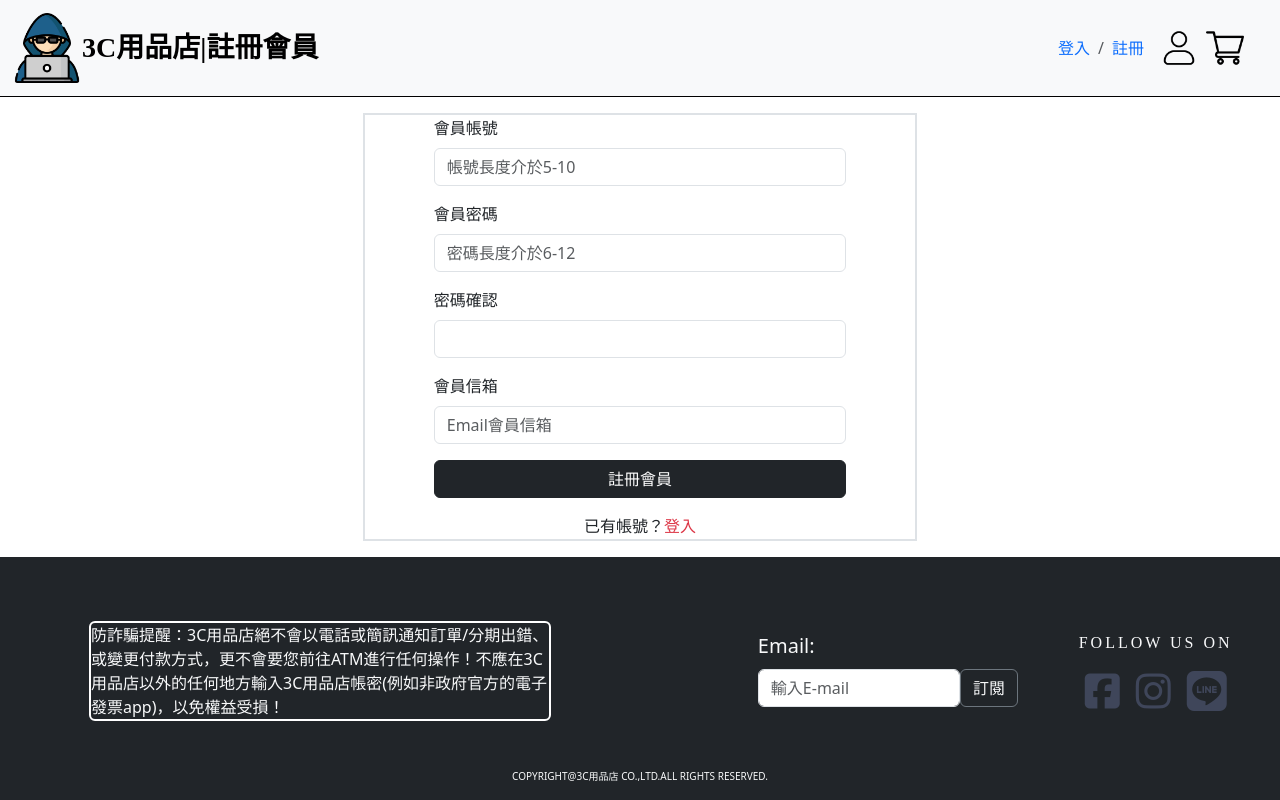
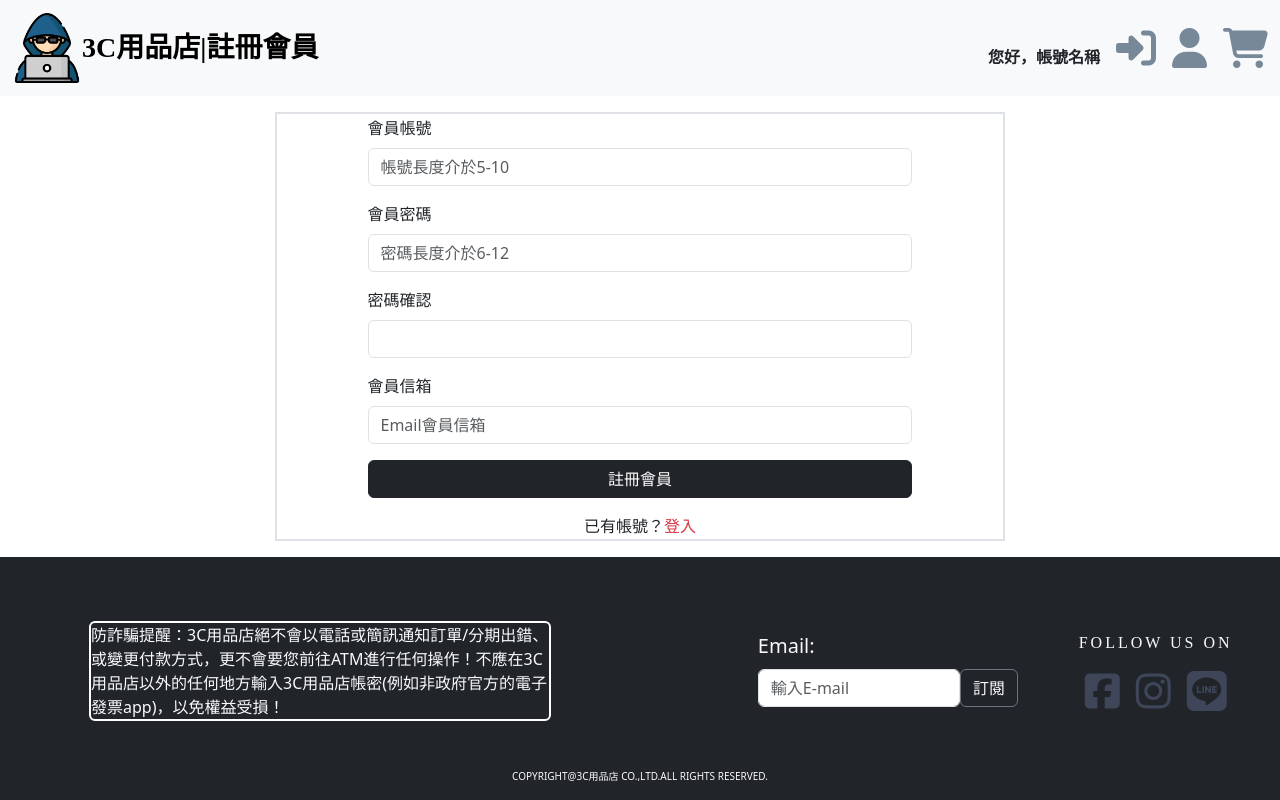
Before and after one commit to justinhsieh/web-design, a PHP site: page /register.php in a window 1280 px wide. Run offline with PHP 8.4, Linux system fonts and the light colour scheme; some libraries are stand-ins or nearby versions.

Commit message:
Update register.php

```diff
--- a/register.php
+++ b/register.php
@@ -76,25 +76,37 @@
 <body>
   <!-- 導覽列 -->
   <header>
-    <nav class="navbar navbar-expand-lg bg-light border-bottom border-1 border-black">
+    <nav class="navbar navbar-expand-lg bg-body-tertiary">
       <div class="container-fluid">
         <a class="navbar-brand d-flex align-items-center" href="index.php">
           <img src="images/hacker.png" alt="logo" class="logo">
           <span class="logo-context fs-3 fw-bold">3C用品店|註冊會員</span>
         </a>
-        <nav aria-label="breadcrumb" class="ms-auto me-3">
-          <ol class="breadcrumb mb-0">
-            <li class="breadcrumb-item"><a href="login.php" class="link-underline link-underline-opacity-0">登入</a></li>
-            <li class="breadcrumb-item"><a href="register.php" class="link-underline link-underline-opacity-0">註冊</a></li>
-          </ol>
-        </nav>
-        <div class="tool-right me-4 d-flex">
-          <a href="personal_id.html" alt="account">
-            <img src="images/user.png" class="icon pe-2">
-          </a>
-          <a href="shopping_list.html" alt="shopping-cart">
-            <img src="images/shopping-cart.png" class="icon" >
-          </a>
+        <button class="navbar-toggler" type="button" data-bs-toggle="collapse" data-bs-target="#navbarSupportedContent" aria-controls="navbarSupportedContent" aria-expanded="false" aria-label="Toggle navigation">
+          <span class="navbar-toggler-icon"></span>
+        </button>
+        <div class="collapse navbar-collapse" id="navbarSupportedContent">
+          <ul class="navbar-nav me-auto mb-2 mb-lg-0">
+            <li class="nav-item ms-auto d-md-none">
+              <a class="nav-link active" aria-current="page" href="login.php">登入</a>
+            </li>
+            <li class="nav-item ms-auto d-md-none">
+              <a class="nav-link" href="personal_id.html">會員資料</a>
+            </li>
+            <li class="nav-item ms-auto d-md-none">
+              <a class="nav-link" href="shopping_list.html">購物車</a>
+            </li>
+            <li class="nav-item ms-auto d-none">
+              <a class="nav-link" href="admin.html">管理者後台</a>
+            </li>
+          </ul>
+        </div>
+        <div class="d-none d-md-flex ms-auto gap-3 icon-link">
+          <span class="fw-bold mt-auto">您好，帳號名稱</span>
+          <a href="login.php"><i class="fa-solid fa-right-to-bracket fs-1" style="color: lightslategray;"></i></a>
+          <a href="personal_id.html"><i class="fa-solid fa-user fs-1" style="color: lightslategray;"></i></a>
+          <a href="shopping_list.html"><i class="fa-solid fa-cart-shopping fs-1" style="color: lightslategray;"></i></a>
+          <a href="admin.html" class="d-none"><i class="fa-solid fa-gears fs-1" style="color: lightslategray;"></i></a>
         </div>
       </div>
     </nav>
@@ -103,9 +115,9 @@
    <main>
     <section class="h-100 d-flex align-items-center">
         <div class="container p-3 h-100">
-            <div class="row h-100">
-                <div class="col-12 d-flex justify-content-center align-items-center">
-                  <div class="d-flex flex-column justify-content-center align-items-center w-50 h-100 border border-2">
+          <div class="row h-100 d-flex justify-content-center">
+            <div class="col-12 col-md-8">
+              <div class="d-flex flex-column justify-content-center align-items-center h-100 border border-2">
                 <div class="w-75">
                   <form action="#" id="register">
                     <div class="mb-3">
```
Lines whose indentation alone changed are shown as unchanged.
